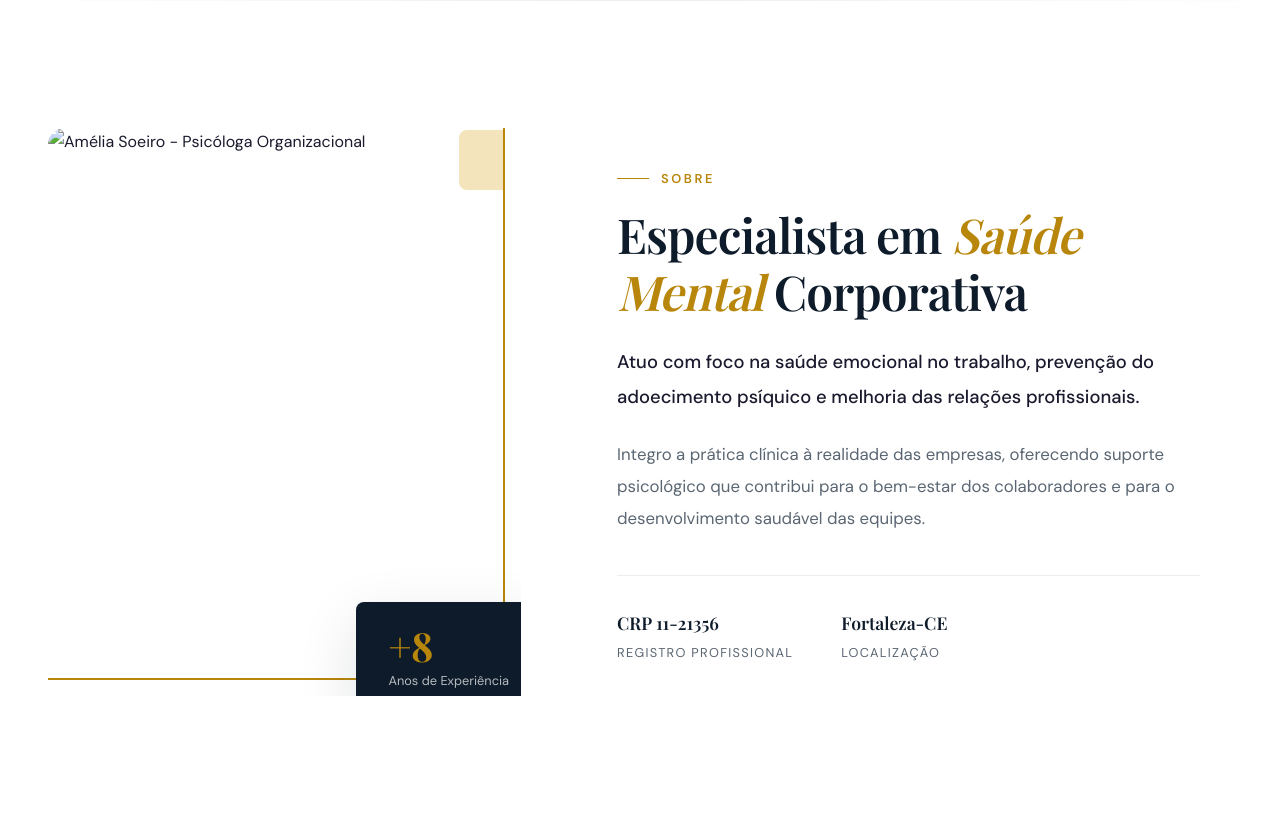
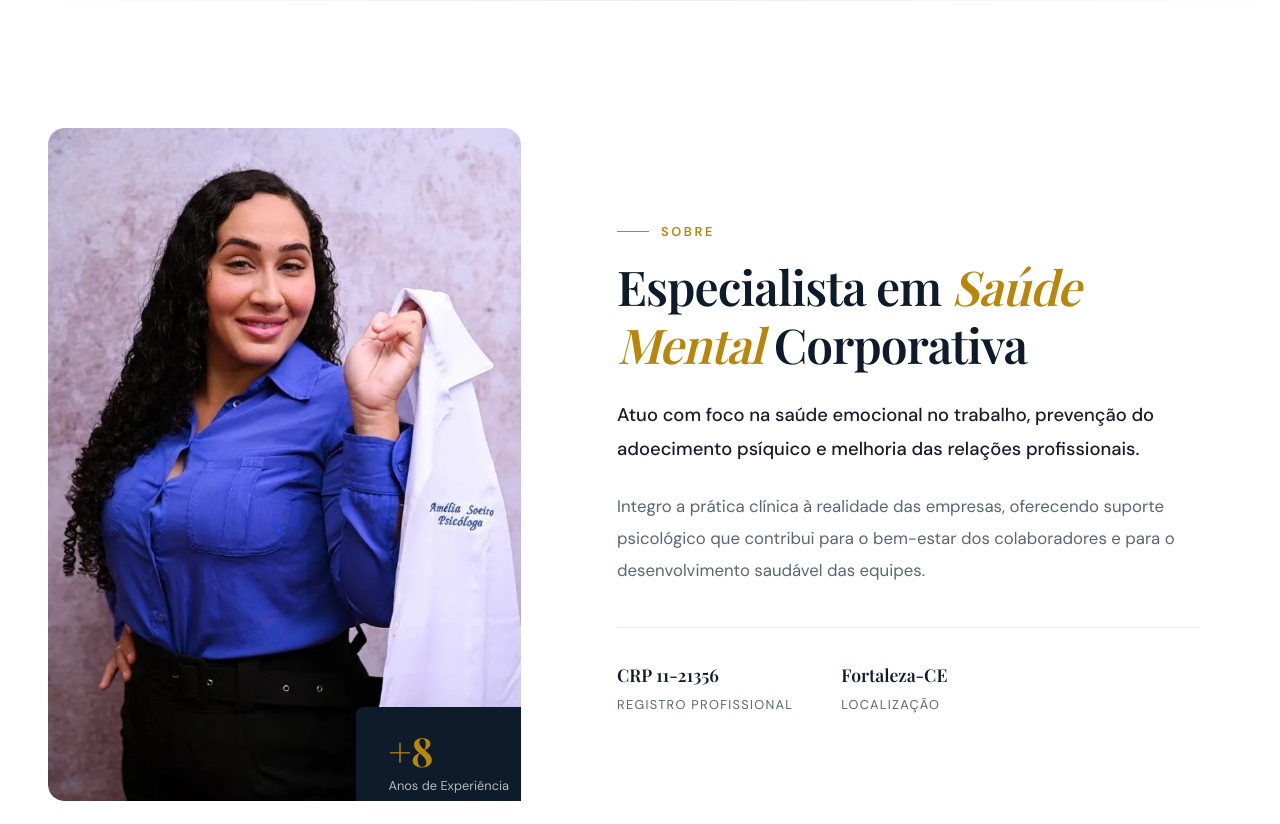
Before and after one commit to Aylan-Moura/Amelia_Psic-loga, a plain HTML site: page index.html in a window 1280 px wide. Shown: the part 800-1624 px from the top of the page. Drawn offline with nearby package versions, Linux system fonts and the light colour scheme.

Commit message:
Optimize pagespeed: add WebP images and picture fallback

```diff
--- a/index.html
+++ b/index.html
@@ -194,7 +194,10 @@
             <div class="about__container">
                 <div class="about__image">
                     <div class="about__image-wrapper">
-                        <img src="amelia-soeiro-sobre.webp" alt="Amélia Soeiro - Psicóloga Organizacional" loading="lazy" width="500" height="600" decoding="async">
+                        <picture>
+                            <source srcset="amelia-soeiro-sobre.webp" type="image/webp">
+                            <img src="amelia-soeiro-sobre.jpg" alt="Amélia Soeiro - Psicóloga Organizacional" loading="lazy" width="500" height="600">
+                        </picture>
                     </div>
                     <div class="about__image-accent"></div>
                     <div class="about__image-badge">
```
Also changed, not shown: amelia-soeiro-sobre.jpg (added), amelia-soeiro-sobre.webp (added), hero-bg.webp (added).
